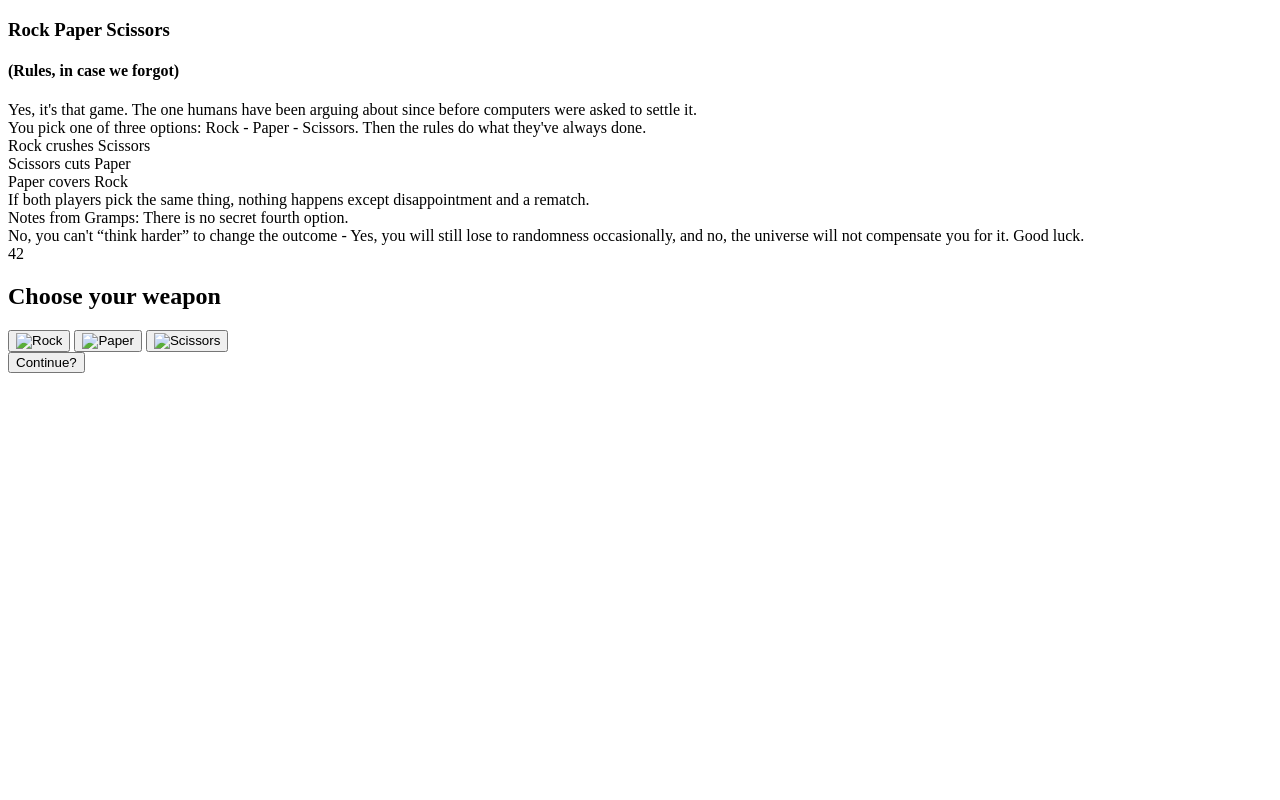
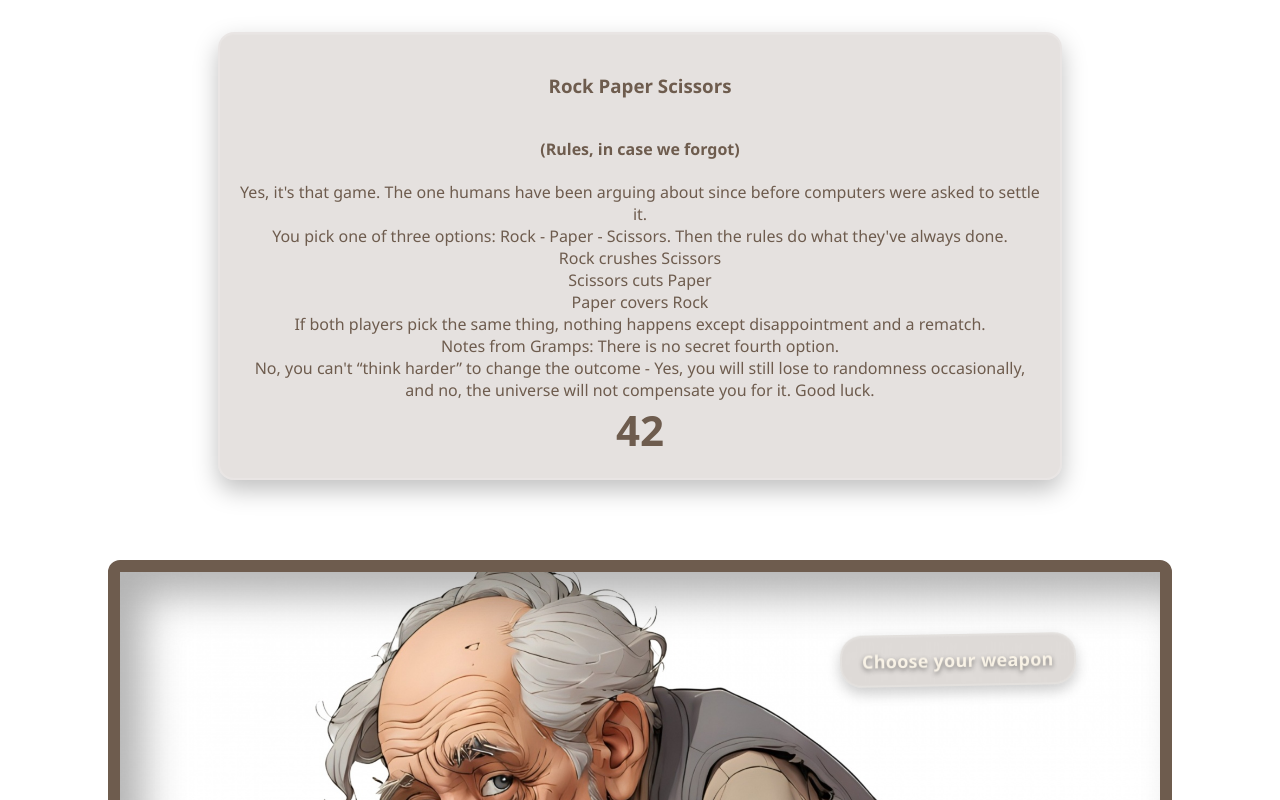
Before and after one commit to grumpyGrampsDev/rock-paper-scissors, a website: page public/index.html in a window 1280 px wide. Shown: the top 800 px of the page. Drawn offline with Linux system fonts and the light colour scheme; the site is published under a folder, as on GitHub Pages, so addresses that start at the root find nothing.

Commit message:
Fix pathing for github pages

```diff
--- a/public/index.html
+++ b/public/index.html
@@ -3,8 +3,8 @@
   <head>
     <meta charset="UTF-8" />
     <title>Rock, Paper, Scissors in Console</title>
-    <link rel="stylesheet" href="/src/styles.css" />
-    <script src="/src/script.js" defer></script>
+    <link rel="stylesheet" href="../src/styles.css" />
+    <script src="../src/script.js" defer></script>
   </head>
   <body>
     <section id="heroBox">
@@ -49,15 +49,15 @@
 
       <div class="buttonRow">
         <button class="choices rock imgButton" data-choice="rock">
-          <img src="/src/rock.svg" alt="Rock" />
+          <img src="../src/rock.svg" alt="Rock" />
         </button>
 
         <button class="choices paper imgButton" data-choice="paper">
-          <img src="/src/paper.svg" alt="Paper" />
+          <img src="../src/paper.svg" alt="Paper" />
         </button>
 
         <button class="choices scissors imgButton" data-choice="scissors">
-          <img src="/src/scissors.svg" alt="Scissors" />
+          <img src="../src/scissors.svg" alt="Scissors" />
         </button>
       </div>
 
```
